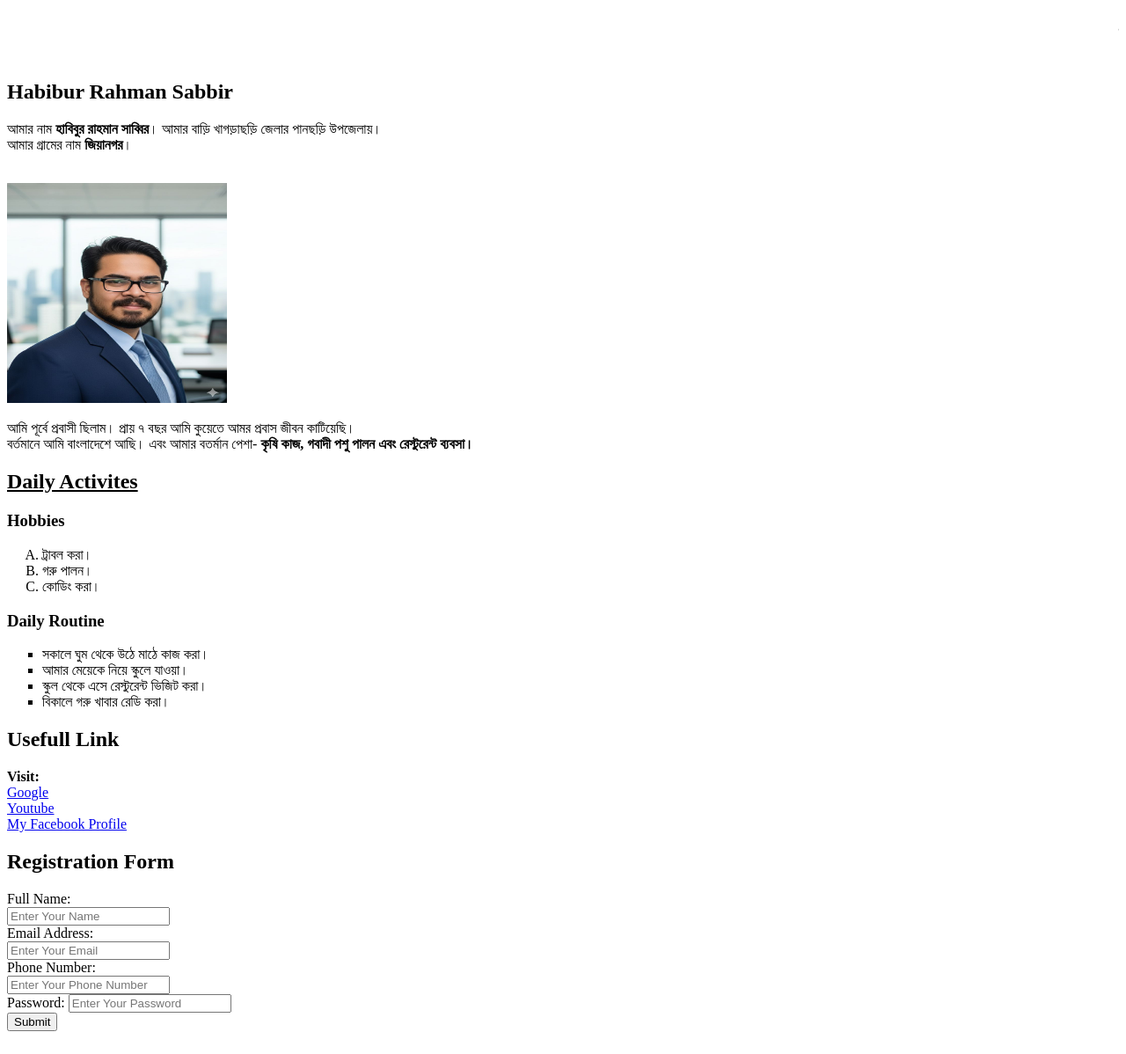
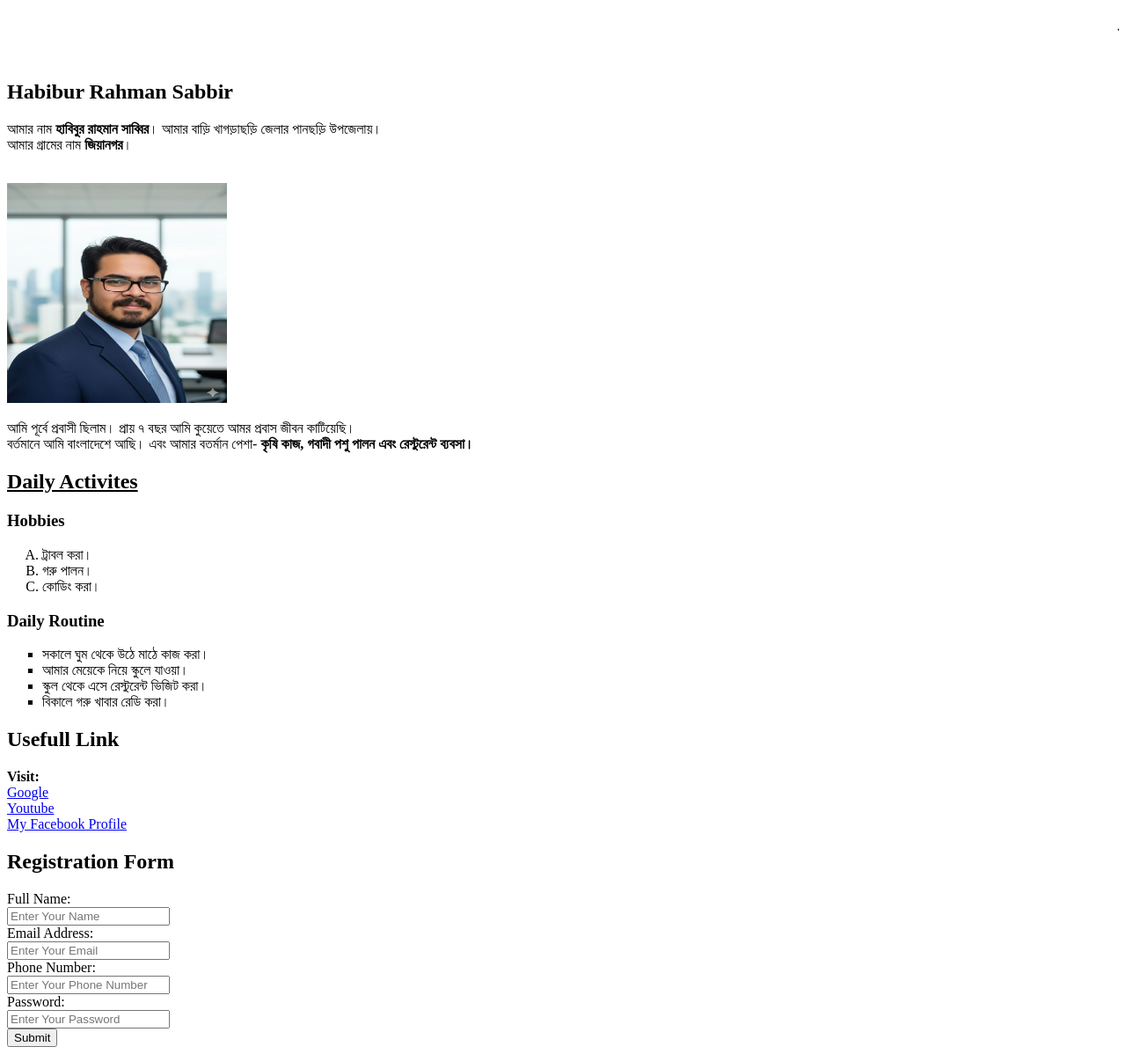
Before and after one commit to Sabbir010/Assignment-1, a plain HTML site: page index.html in a window 1280 px wide. Shown: the whole page at 88% size. Drawn offline with Linux system fonts and the light colour scheme.

Commit message:
index.html

```diff
--- a/index.html
+++ b/index.html
@@ -61,7 +61,7 @@
     <input type="email" placeholder="Enter Your Email" name="" value=""><br>
     <label for="">Phone Number:</label><br>
     <input type="tel" placeholder="Enter Your Phone Number" name="" value=""><br>
-    <label for="">Password:</label>
+    <label for="">Password:</label><br>
     <input type="password" placeholder="Enter Your Password" name="" value=""><br>
     <button type="button">Submit</button>
 </form>
```
